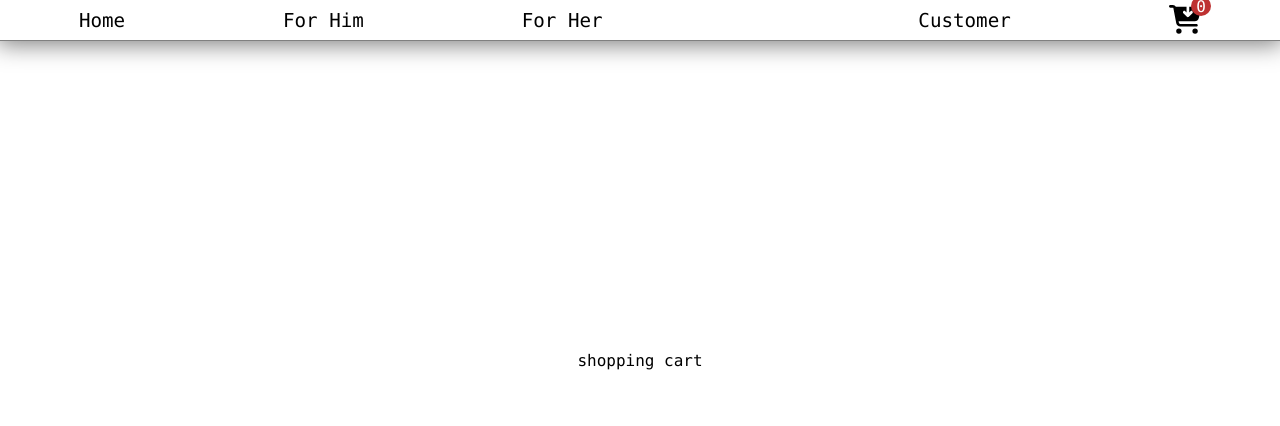
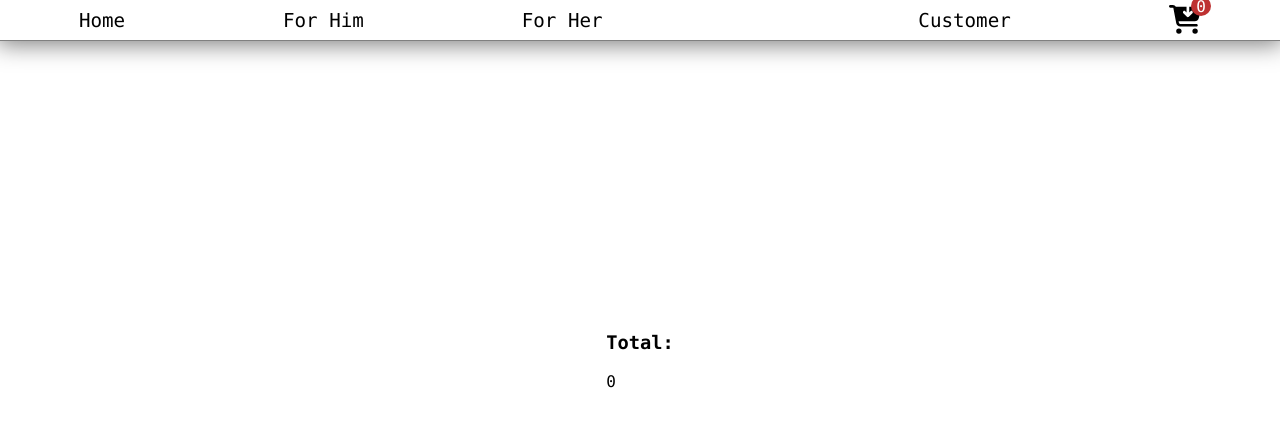
Before and after one commit to MadWolfInTheHub/KRVN-ecommerce-website, a React (Create React App) app: page /cart in a window 1280 px wide. Shown: the top 426 px of the page. Built offline with nearby package versions, Linux system fonts and the light colour scheme.

Commit message:
cart count and cart ammount added

```diff
--- a/src/components/Navigation/Navigation.tsx
+++ b/src/components/Navigation/Navigation.tsx
@@ -1,9 +1,18 @@
-import React, { FC } from 'react';
+import React, { FC, useEffect, useState } from 'react';
 import { NavLink } from 'react-router-dom'
 import { faCartArrowDown } from '@fortawesome/free-solid-svg-icons';
 import { FontAwesomeIcon } from "@fortawesome/react-fontawesome";
-import './navigation.scss'
+import './navigation.scss';
+import { Cart, CartItem } from '../../types/cart';
+import { useSelector } from 'react-redux';
 const Navigation: FC= () => {
+  const cart: CartItem[]= useSelector((state: Cart): CartItem[] => state.cart)
+  const [amountToBut, setAmountToBuy] = useState(0)
+
+  useEffect(() => {
+    setAmountToBuy(cart.length)
+  }, [cart])
+
   return (
     <nav className='navigation'>
       <NavLink to='/'>Home</NavLink>
@@ -15,7 +24,7 @@ const Navigation: FC= () => {
       <NavLink to="/cart">
         <FontAwesomeIcon icon={faCartArrowDown}/>
       </NavLink>
-        <div className='navigation__cart_items'>0</div>
+        <div className='navigation__cart_items'>{amountToBut}</div>
       </div>
     </nav>
   );
--- a/src/components/ShoppingCart/ShoppingCart.tsx
+++ b/src/components/ShoppingCart/ShoppingCart.tsx
@@ -1,17 +1,32 @@
 import React, { FC } from 'react';
 import { useSelector } from 'react-redux';
+import { items } from '../../data/items';
+import Card from '../../elements/Card/Card';
 import { CartItem, Cart } from '../../types/cart';
+import { IIteam } from '../../types/types';
 import "./shoppingCart.scss"
 
 const ShoppingCart: FC = () => {
   const cart: CartItem[]= useSelector((state: Cart): CartItem[] => state.cart)
   // const dispatch = useDispatch();
+  const itemsToBuy:IIteam[]=  cart.map(item => items.filter(el => Number(el.id) === item.id)).flat()
+  const totalPrice: number = itemsToBuy.reduce((acc, el): number => { return acc + el.price }, 0)
+  console.log(itemsToBuy)
 
-
-  console.log(cart)
   return (
     <div className='cart'>
-      shopping cart
+      {
+       itemsToBuy[0] === undefined ?
+       null
+       :
+        itemsToBuy.map(el => (
+          <Card key={Math.random()} item={el}/>
+        ))
+      }
+      <section>
+        <h3>Total:</h3>
+        <p>{totalPrice}</p>
+      </section>
     </div>
   );
 };
--- a/src/store/reducers/cartReducer.tsx
+++ b/src/store/reducers/cartReducer.tsx
@@ -2,10 +2,7 @@ import { createSlice } from "@reduxjs/toolkit";
 import { CartItem } from "../../types/cart";
 
 const initialState = [
-  {
-    id: 0,
-    size: '',
-  },
+
 ] as CartItem[];
 
 export const cartItem = createSlice({
```
